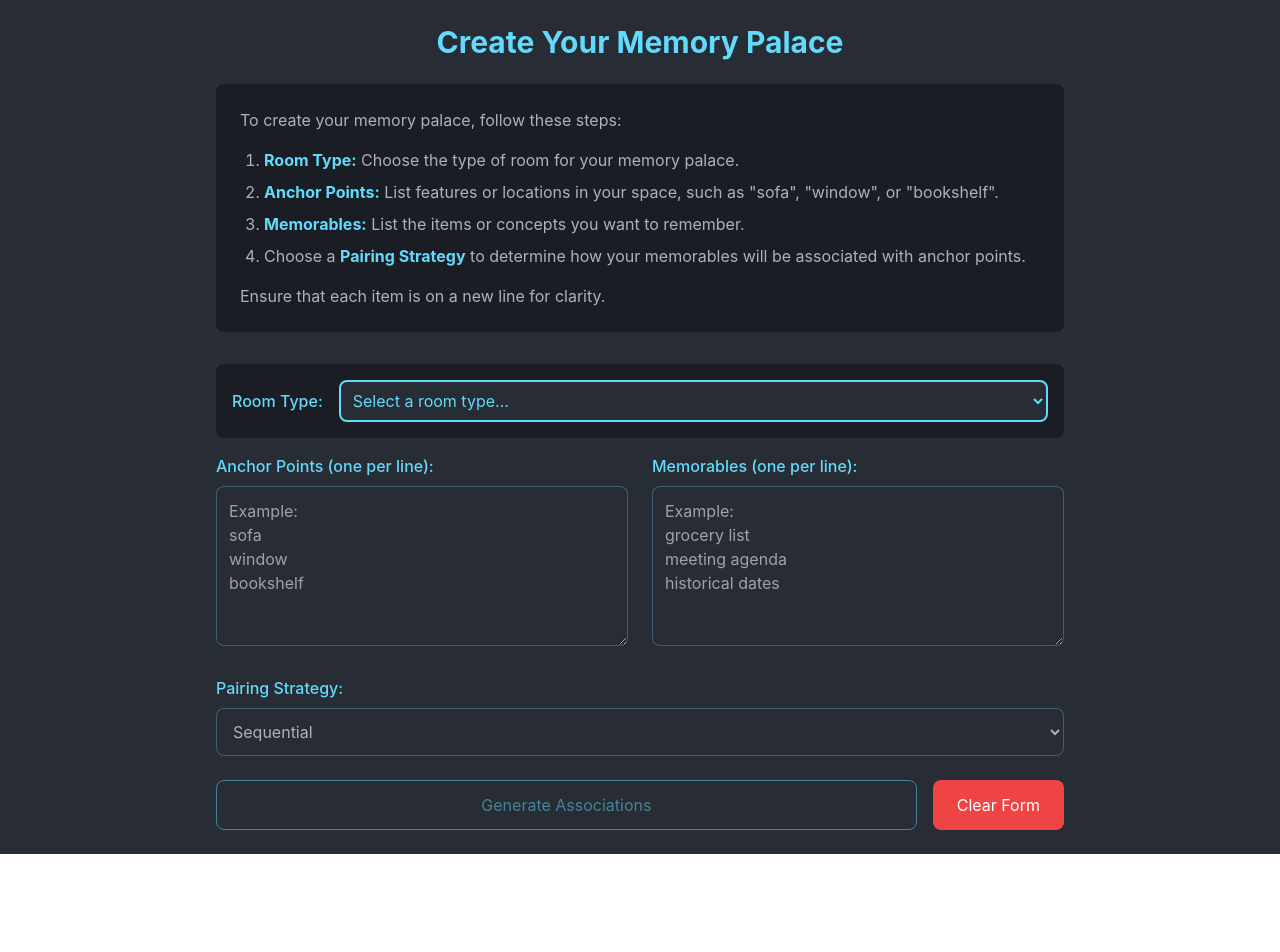
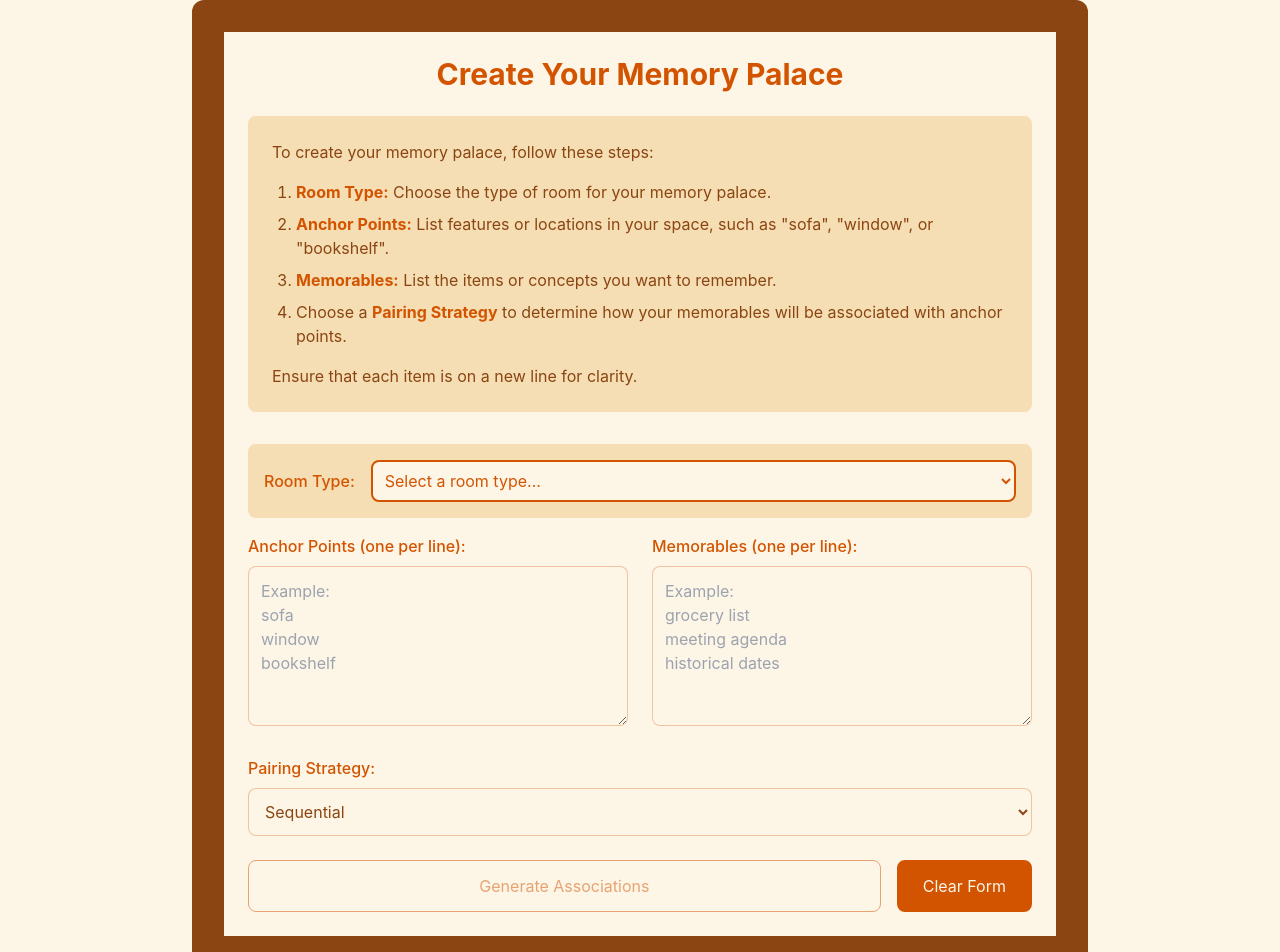
Before and after one commit to aaronipollock/memory-palace, a React (Create React App) app in the folder client/: page / in a window 1280 px wide. Shown: the top 952 px of the page. Before the commit the page ends 854 px from the top, so only its background shows below. Built offline with nearby package versions, Linux system fonts and the light colour scheme.

Commit message:
basic vis ready to merge

```diff
--- a/client/src/components/InputPage.js
+++ b/client/src/components/InputPage.js
@@ -92,7 +92,8 @@ const InputPage = ({ onImagesGenerated, setIsLoading, isLoading }) => {
     };
 
     return (
-        <div className="max-w-4xl mx-auto p-6">
+        <div className="max-w-4xl mx-auto p-6 bg-text rounded-xl">
+            <div className="border-8 border-text rounded-lg p-6 bg-background">
                 <h2 className="text-3xl font-bold text-primary mb-6 text-center">Create Your Memory Palace</h2>
 
                 <div className="bg-surface rounded-lg p-6 mb-8 text-text">
@@ -182,30 +183,35 @@ historical dates"
                         <div className="flex gap-4">
                             <button
                                 type="submit"
-                            disabled={!anchorPoints.trim() || !memorables.trim() || !roomType}
+                                disabled={!anchorPoints.trim() || !memorables.trim() || !roomType || isLoading}
                                 className="flex-1 bg-background text-primary border border-primary py-3 px-6 rounded-lg
                                          hover:bg-primary hover:text-background transition-colors duration-300
                                          disabled:opacity-50 disabled:cursor-not-allowed
                                          disabled:hover:bg-background disabled:hover:text-primary"
                             >
-                            Generate Associations
+                                {isLoading ? (
+                                    <span className="inline-flex items-center">
+                                        Creating your memory associations
+                                        <span className="ml-1 animate-[ellipsis_1.5s_infinite]">...</span>
+                                    </span>
+                                ) : (
+                                    'Generate Associations'
+                                )}
                             </button>
                             <button
                                 type="button"
                                 onClick={handleClear}
-                            className="px-6 py-3 bg-red-500 text-white rounded-lg
-                                     hover:bg-red-600 transition-colors duration-300"
+                                disabled={isLoading}
+                                className="px-6 py-3 bg-primary text-background border-2 border-primary rounded-lg
+                                         hover:bg-background hover:text-primary transition-colors duration-300
+                                         disabled:opacity-50 disabled:cursor-not-allowed"
                             >
                                 Clear Form
                             </button>
                         </div>
                     </div>
                 </form>
-            {isLoading && (
-                <div className="text-primary text-center mt-4">
-                    Creating your memory associations...
             </div>
-            )}
         </div>
     );
 };
--- a/client/tailwind.config.js
+++ b/client/tailwind.config.js
@@ -6,10 +6,23 @@ module.exports = {
   theme: {
     extend: {
       colors: {
-        primary: '#61dafb',
-        background: '#282c34',
-        surface: '#1a1e24',
-        text: '#abb2bf'
+        primary: '#D35400',    // Burnt Orange
+        secondary: '#F39C12',  // Golden Yellow
+        background: '#FDF5E6', // Cream/Off-white
+        surface: '#F5DEB3',    // Wheat
+        text: '#8B4513',       // Saddle Brown
+        accent: '#CD853F',     // Peru (brownish-orange)
+      },
+      keyframes: {
+        ellipsis: {
+          '0%': { content: '.' },
+          '33%': { content: '..' },
+          '66%': { content: '...' },
+          '100%': { content: '.' },
+        }
+      },
+      animation: {
+        ellipsis: 'ellipsis 1.5s infinite'
       }
     },
   },
```
Lines whose indentation alone changed are shown as unchanged.
